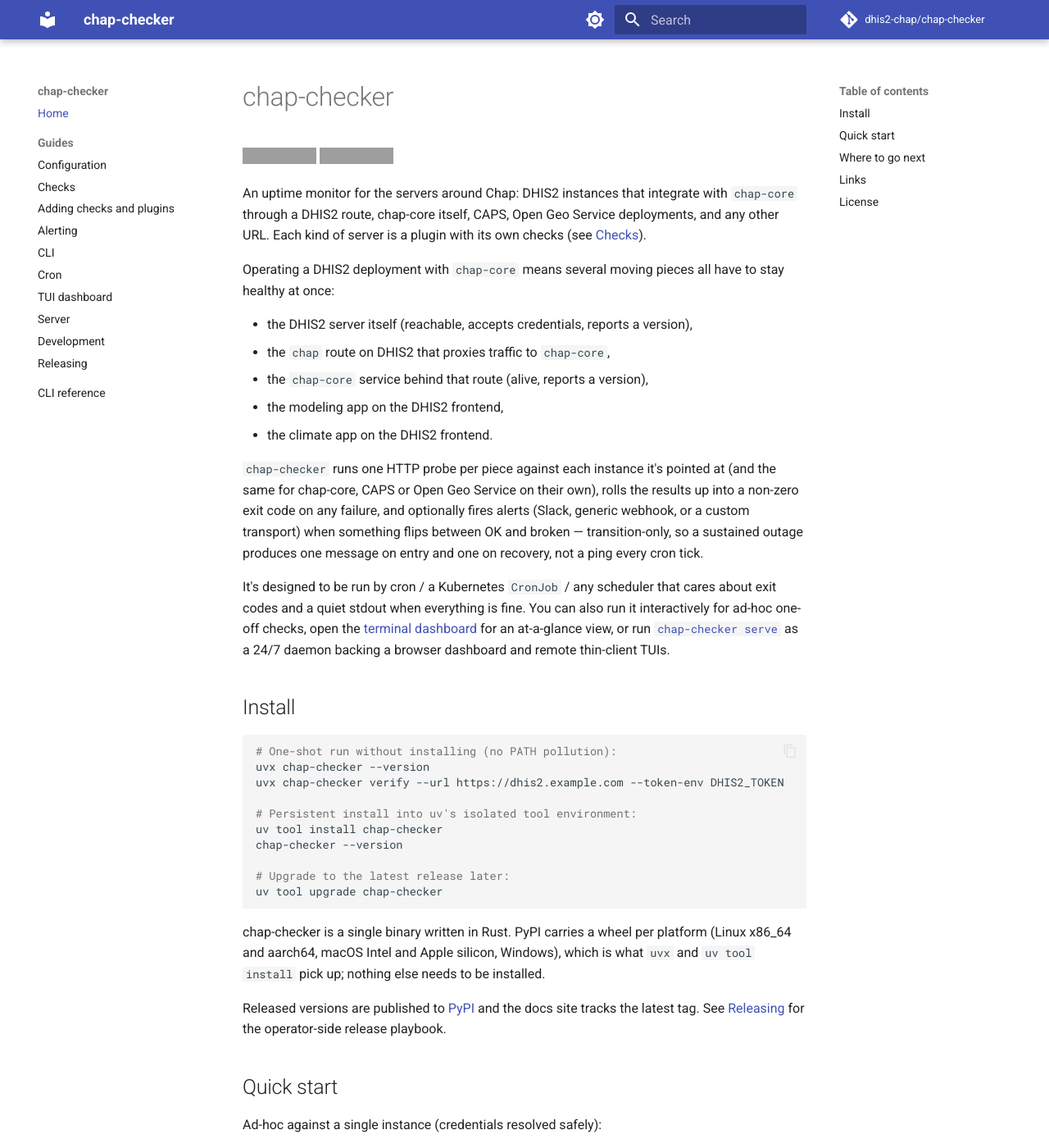
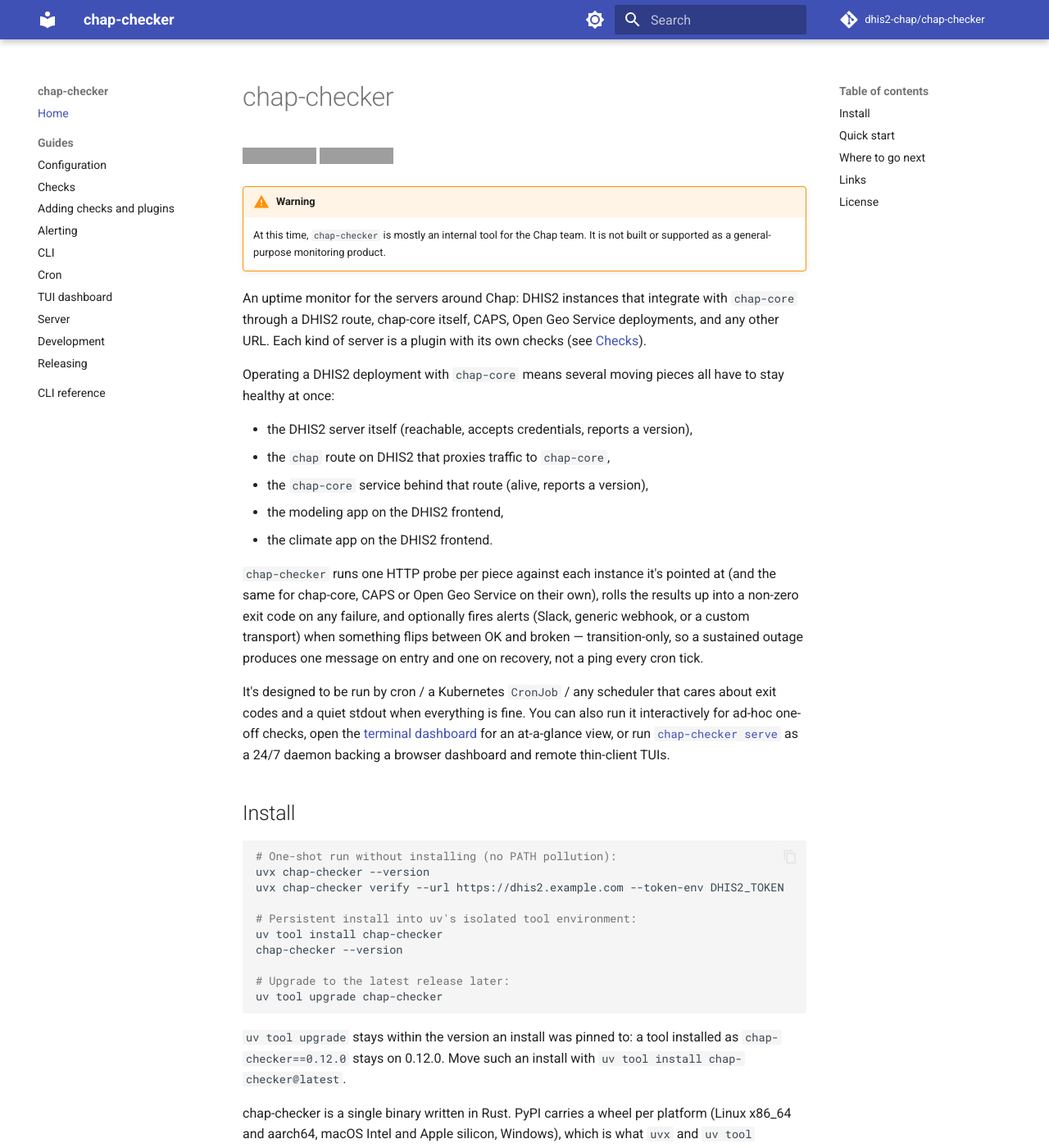
Before and after one commit to dhis2-chap/chap-checker, an MkDocs documentation site: the page built from docs/index.md, in a window 1280 px wide and 1400 px high. Shown: the whole window at 82% size. Built offline with MkDocs 1.6.1 and Material for MkDocs 9.7.7, drawn with Linux system fonts in a browser that asks for light colours; comment, search, counter and statistics services are not loaded; grey boxes are pictures that could not be loaded.

Commit message:
docs: say chap-checker is mostly an internal tool, and how to move a pinned install (#108)

````diff
--- a/docs/index.md
+++ b/docs/index.md
@@ -2,6 +2,11 @@
 
 [![Rust 2024](https://img.shields.io/badge/rust-2024-orange.svg)](https://github.com/dhis2-chap/chap-checker/blob/main/crates/chap-checker/Cargo.toml)
 [![License: AGPL v3](https://img.shields.io/badge/License-AGPL_v3-blue.svg)](https://www.gnu.org/licenses/agpl-3.0)
+
+!!! warning
+    At this time, `chap-checker` is mostly an internal tool for the Chap
+    team. It is not built or supported as a general-purpose monitoring
+    product.
 
 An uptime monitor for the servers around Chap: DHIS2 instances that integrate
 with `chap-core` through a DHIS2 route, chap-core itself, CAPS, Open Geo
@@ -46,6 +51,10 @@ chap-checker --version
 # Upgrade to the latest release later:
 uv tool upgrade chap-checker
 ```
+
+`uv tool upgrade` stays within the version an install was pinned to: a tool
+installed as `chap-checker==0.12.0` stays on 0.12.0. Move such an install with
+`uv tool install chap-checker@latest`.
 
 chap-checker is a single binary written in Rust. PyPI carries a wheel per
 platform (Linux x86_64 and aarch64, macOS Intel and Apple silicon, Windows),
````
Also changed, not shown: CHANGELOG.md (+6 -0 lines), README.md (+8 -0 lines), docs/guides/releasing.md (+3 -0 lines).
